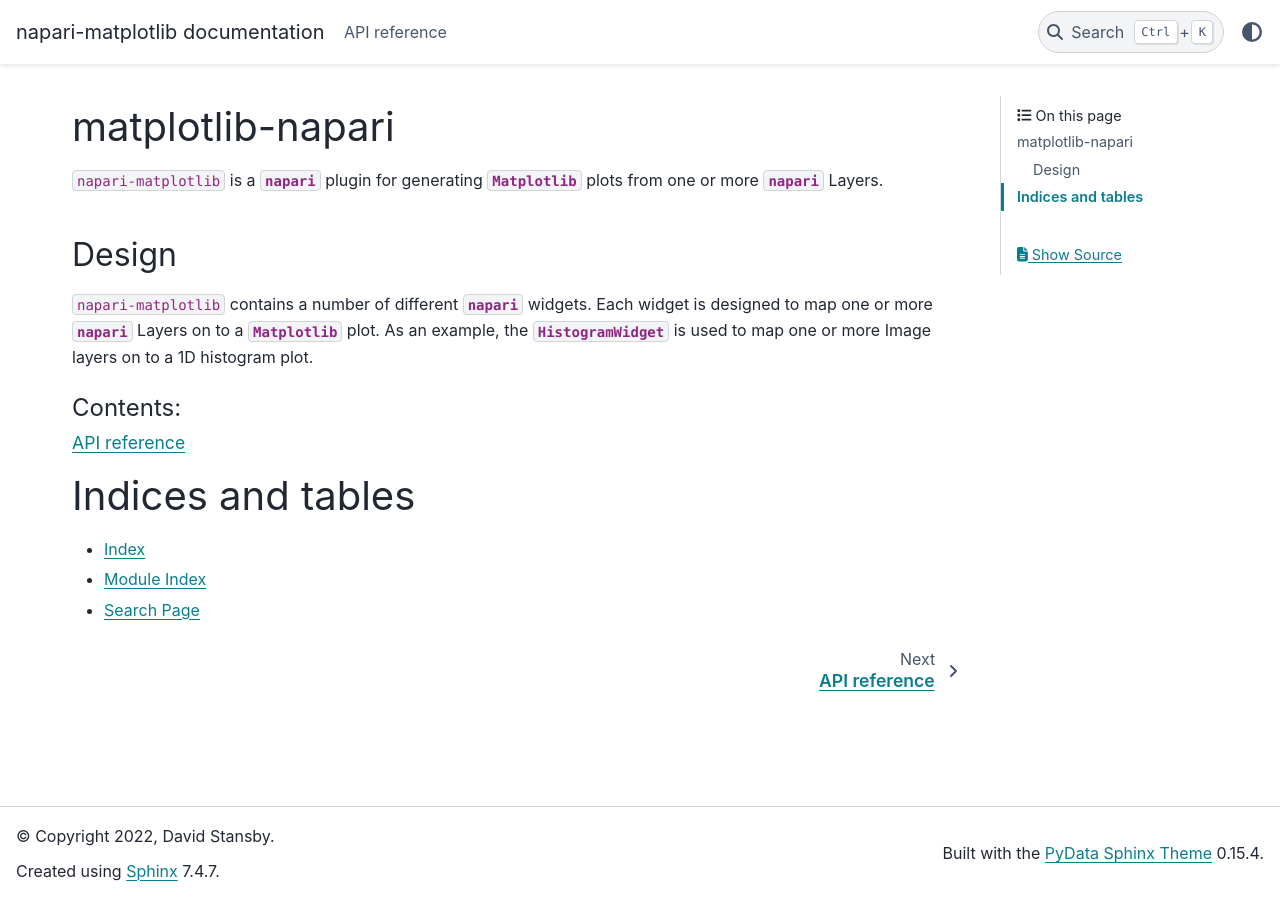
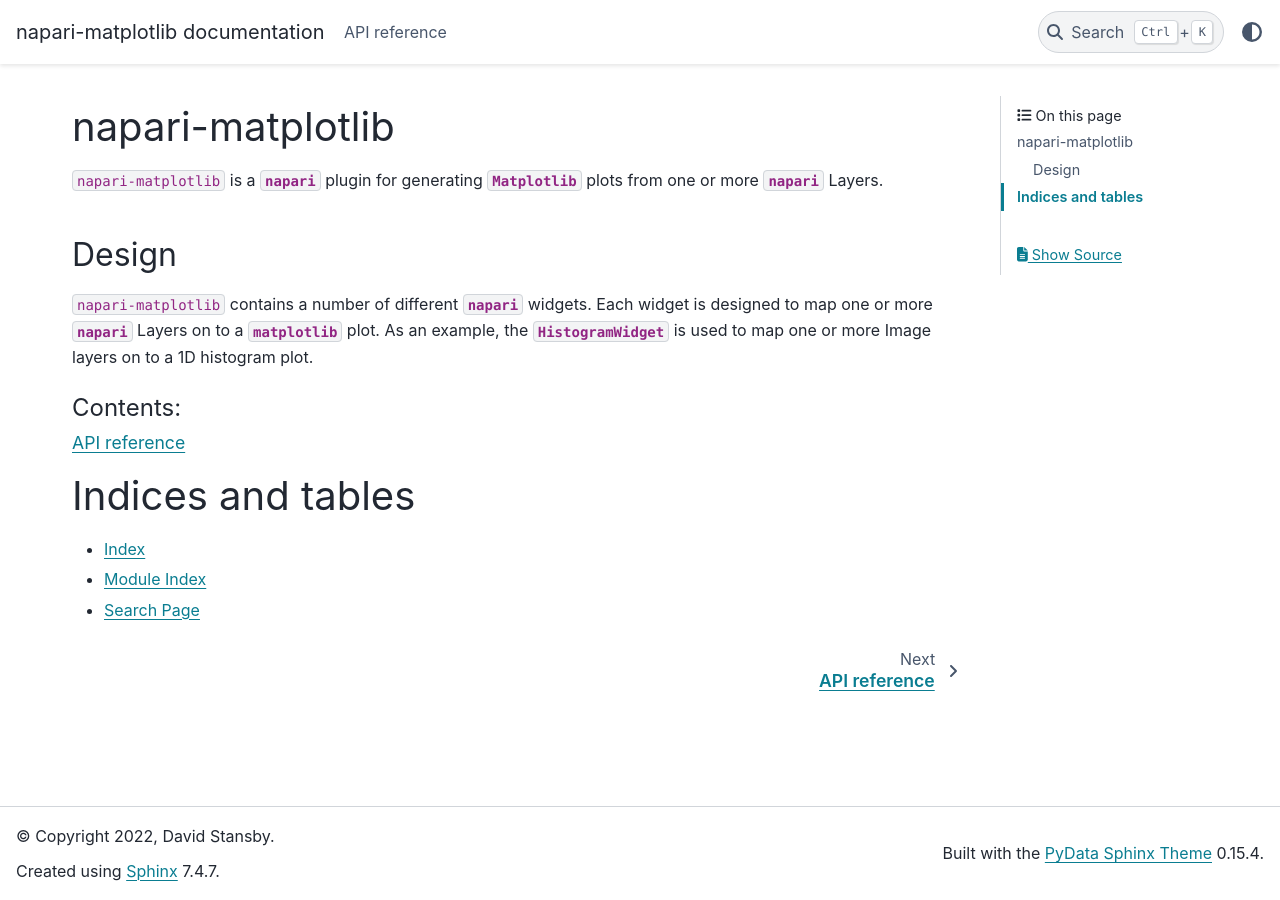
Before and after one commit to matplotlib/napari-matplotlib, a Sphinx documentation site: the page built from docs/index.rst, in a window 1280 px wide. Built offline with Sphinx 7.4.7 and the PyData theme 0.15.4, drawn with Linux system fonts in a browser that asks for light colours; pages that are not in the unit, such as notebooks, are missing from menus.

```diff
--- a/docs/index.rst
+++ b/docs/index.rst
@@ -1,4 +1,4 @@
-matplotlib-napari
+napari-matplotlib
 =================
 ``napari-matplotlib`` is a `napari` plugin for generating `Matplotlib` plots
 from one or more `napari` Layers.
@@ -6,7 +6,7 @@ from one or more `napari` Layers.
 Design
 ------
 ``napari-matplotlib`` contains a number of different `napari` widgets. Each
-widget is designed to map one or more `napari` Layers on to a `Matplotlib`
+widget is designed to map one or more `napari` Layers on to a `matplotlib`
 plot. As an example, the `~.HistogramWidget` is used to
 map one or more Image layers on to a 1D histogram plot.
 
```
